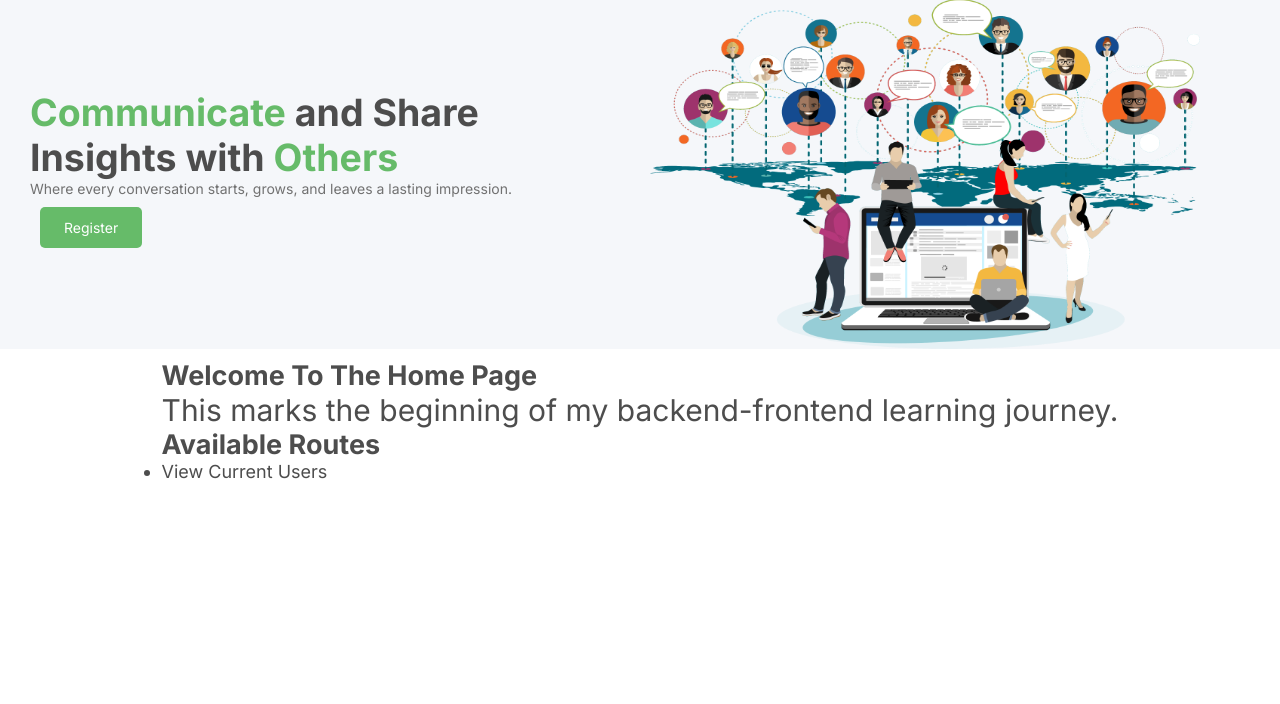
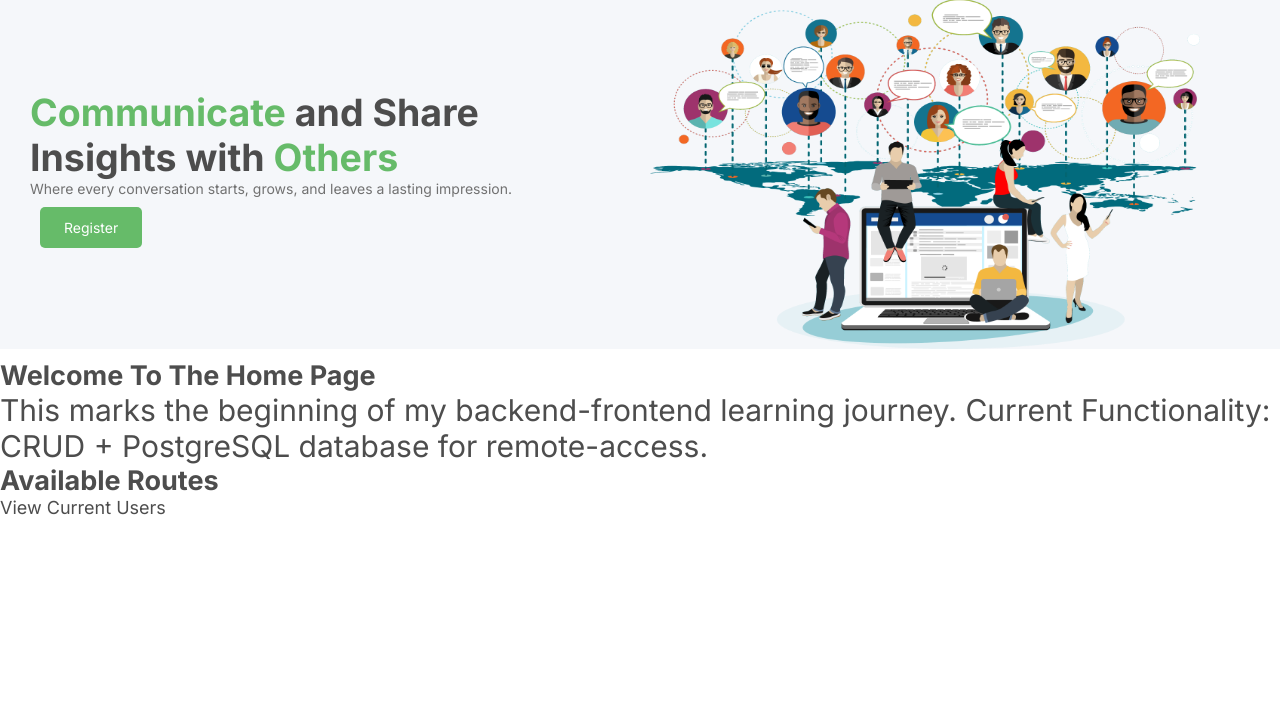
Before and after one commit to CowBreado/ArkChat-Web-App, a Flask app: page / in a window 1280 px wide. Shown: the part 51-755 px from the top of the page. Run offline with Flask 3, Linux system fonts and the light colour scheme.

Commit message:
changed wordings

```diff
--- a/templates/home.html
+++ b/templates/home.html
@@ -51,7 +51,7 @@
         <div class="section-2">
             <div class="section-2-textbox">
                 <h1>Welcome To The Home Page</h1>
-                <p style="font-size:30px;">This marks the beginning of my backend-frontend learning journey.</p>
+                <p style="font-size:30px;">This marks the beginning of my backend-frontend learning journey. Current Functionality: CRUD + PostgreSQL database for remote-access.</p>
                 <h1>Available Routes</h1>
                 <ul class="route-list">
                     <li><a href="/view">View Current Users</a></li>
```
